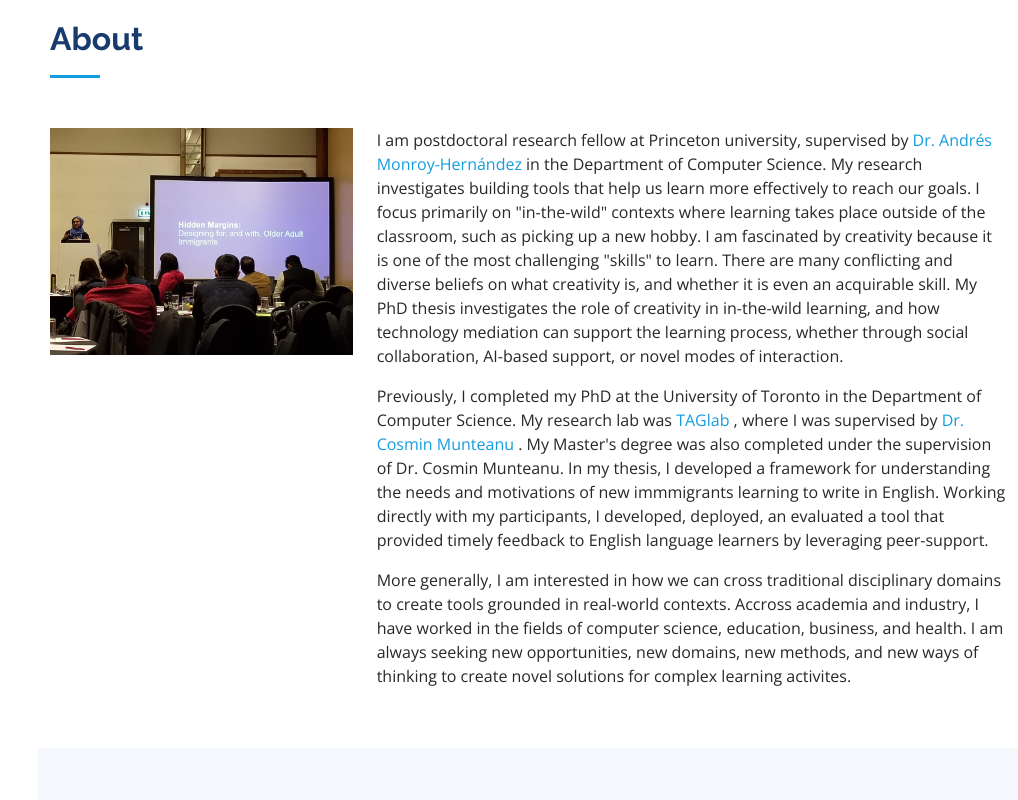
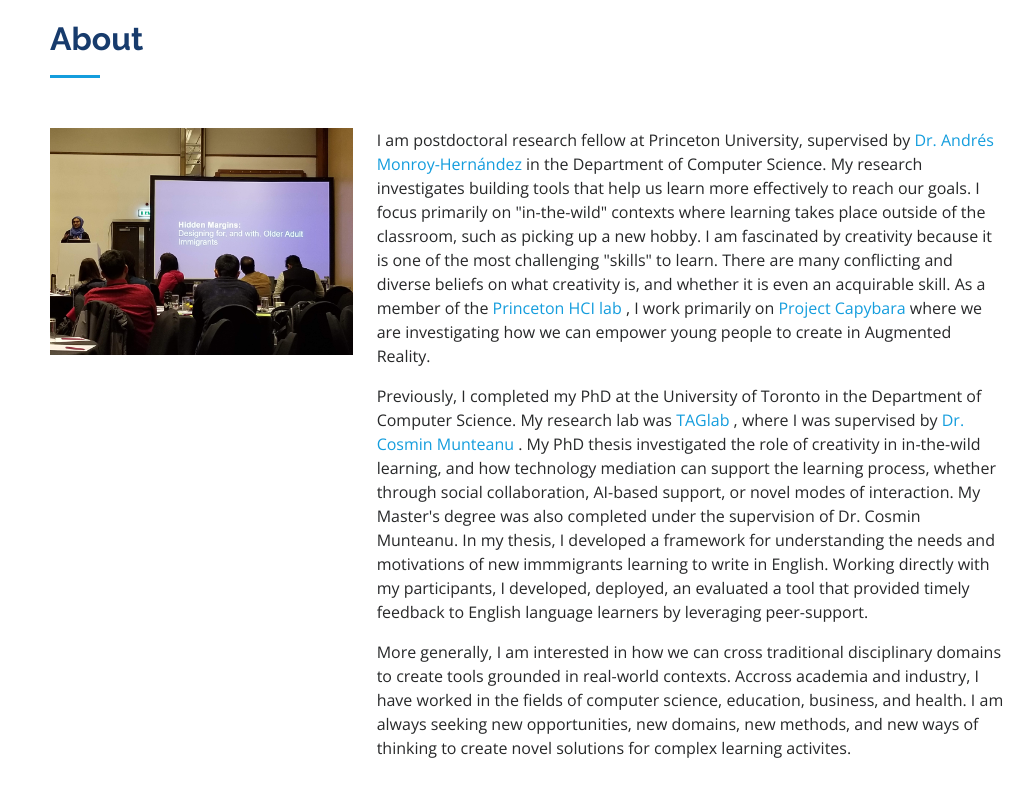
Before and after one commit to a-liaqat/a-liaqat, a plain HTML site: page index.html in a window 1280 px wide. Shown: the part 840-1640 px from the top of the page, without its empty margins (262-1280 px from the left). Drawn offline with nearby package versions, Linux system fonts and the light colour scheme.

Commit message:
updated bio

```diff
--- a/index.html
+++ b/index.html
@@ -104,10 +104,10 @@
           <div class="col-lg-8 pt-4 pt-lg-0 content" data-aos="fade-left">
             <!-- <h3>UI/UX Designer &amp; Web Developer.</h3> -->
             <p>
-              I am  postdoctoral research fellow at Princeton university, supervised by <a href="https://www.andresmh.com/" target="_blank">Dr. Andrés Monroy-Hernández</a> in the Department of Computer Science. My research investigates building tools that help us learn more effectively to reach our goals. I focus primarily on "in-the-wild" contexts where learning takes place outside of the classroom, such as picking up a new hobby. I am fascinated by creativity because it is one of the most challenging "skills" to learn. There are many conflicting and diverse beliefs on what creativity is, and whether it is even an acquirable skill. My PhD thesis investigates the role of creativity in in-the-wild learning, and how technology mediation can support the learning process, whether through social collaboration, AI-based support, or novel modes of interaction.</p>
+              I am  postdoctoral research fellow at Princeton University, supervised by <a href="https://www.andresmh.com/" target="_blank">Dr. Andrés Monroy-Hernández</a> in the Department of Computer Science. My research investigates building tools that help us learn more effectively to reach our goals. I focus primarily on "in-the-wild" contexts where learning takes place outside of the classroom, such as picking up a new hobby. I am fascinated by creativity because it is one of the most challenging "skills" to learn. There are many conflicting and diverse beliefs on what creativity is, and whether it is even an acquirable skill. As a member of the <a href="https://hci.princeton.edu" target="_blank">Princeton HCI lab </a>, I work primarily on <a href="https://ar.cs.princeton.edu/index.html" target="_blank">Project Capybara</a>  where we are investigating how we can empower young people to create in Augmented Reality. </p>
 
 
-              Previously, I completed my PhD at the University of Toronto in the Department of Computer Science. My research lab was <a href="http://taglab.utoronto.ca" target="_blank">TAGlab</a> , where I was supervised by <a href="http://www.cs.utoronto.ca/~mcosmin/" target="_blank">Dr. Cosmin Munteanu</a> . My Master's degree was also completed under the supervision of Dr. Cosmin Munteanu. In my thesis, I developed a framework for understanding the needs and motivations of new immmigrants learning to write in English. Working directly with my participants, I developed, deployed, an evaluated a tool that provided timely feedback to English language learners by leveraging peer-support.</p>
+              Previously, I completed my PhD at the University of Toronto in the Department of Computer Science. My research lab was <a href="http://taglab.utoronto.ca" target="_blank">TAGlab</a> , where I was supervised by <a href="http://www.cs.utoronto.ca/~mcosmin/" target="_blank">Dr. Cosmin Munteanu</a> . My PhD thesis investigated the role of creativity in in-the-wild learning, and how technology mediation can support the learning process, whether through social collaboration, AI-based support, or novel modes of interaction. My Master's degree was also completed under the supervision of Dr. Cosmin Munteanu. In my thesis, I developed a framework for understanding the needs and motivations of new immmigrants learning to write in English. Working directly with my participants, I developed, deployed, an evaluated a tool that provided timely feedback to English language learners by leveraging peer-support.</p>
 
               <p>More generally, I am interested in how we can cross traditional disciplinary domains to create tools grounded in real-world contexts. Accross academia and industry, I have worked in the fields of computer science, education, business, and health. I am always seeking new opportunities, new domains, new methods, and new ways of thinking to create novel solutions for complex learning activites. </p>
             <!-- <div class="row">
```
